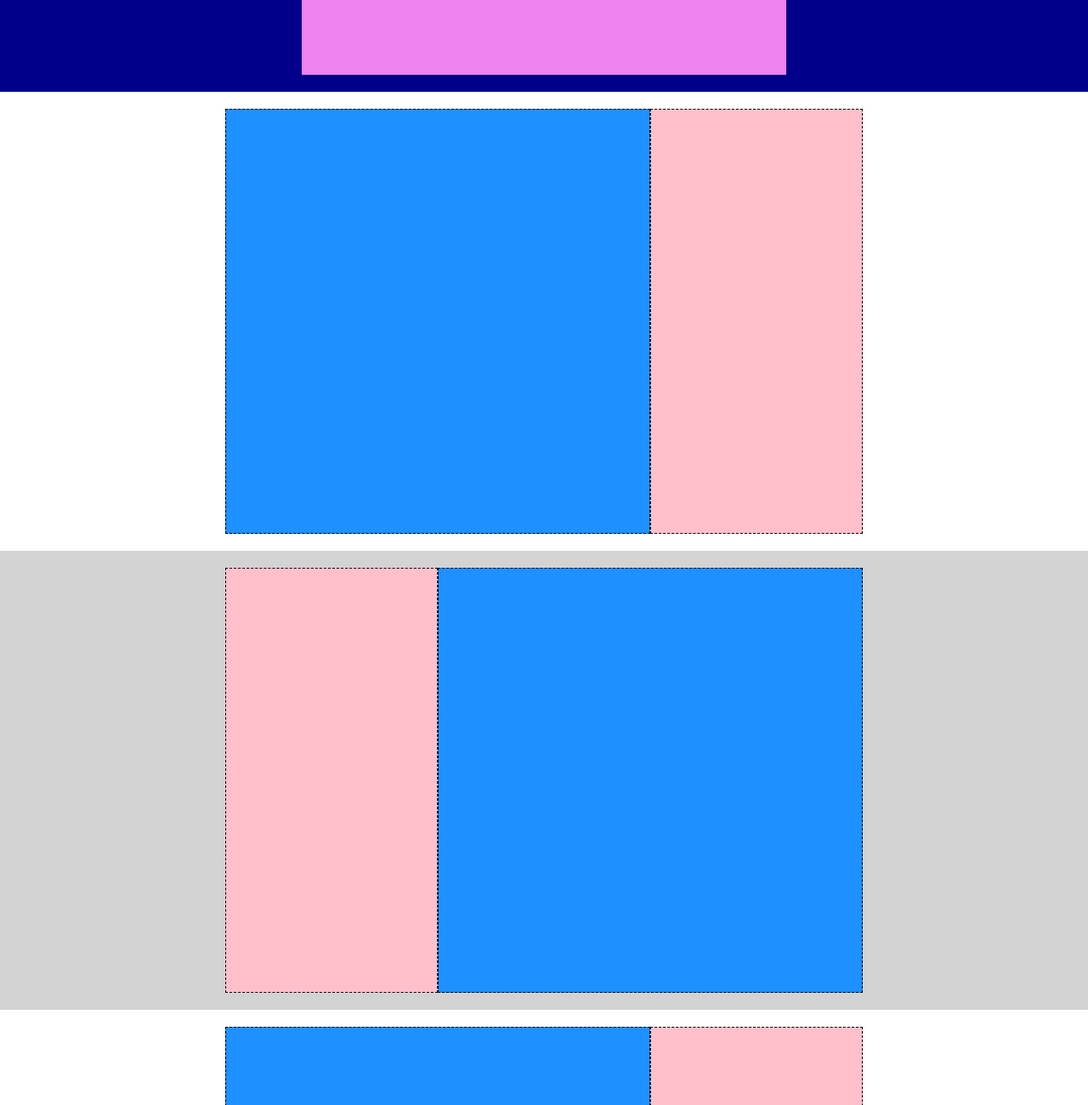
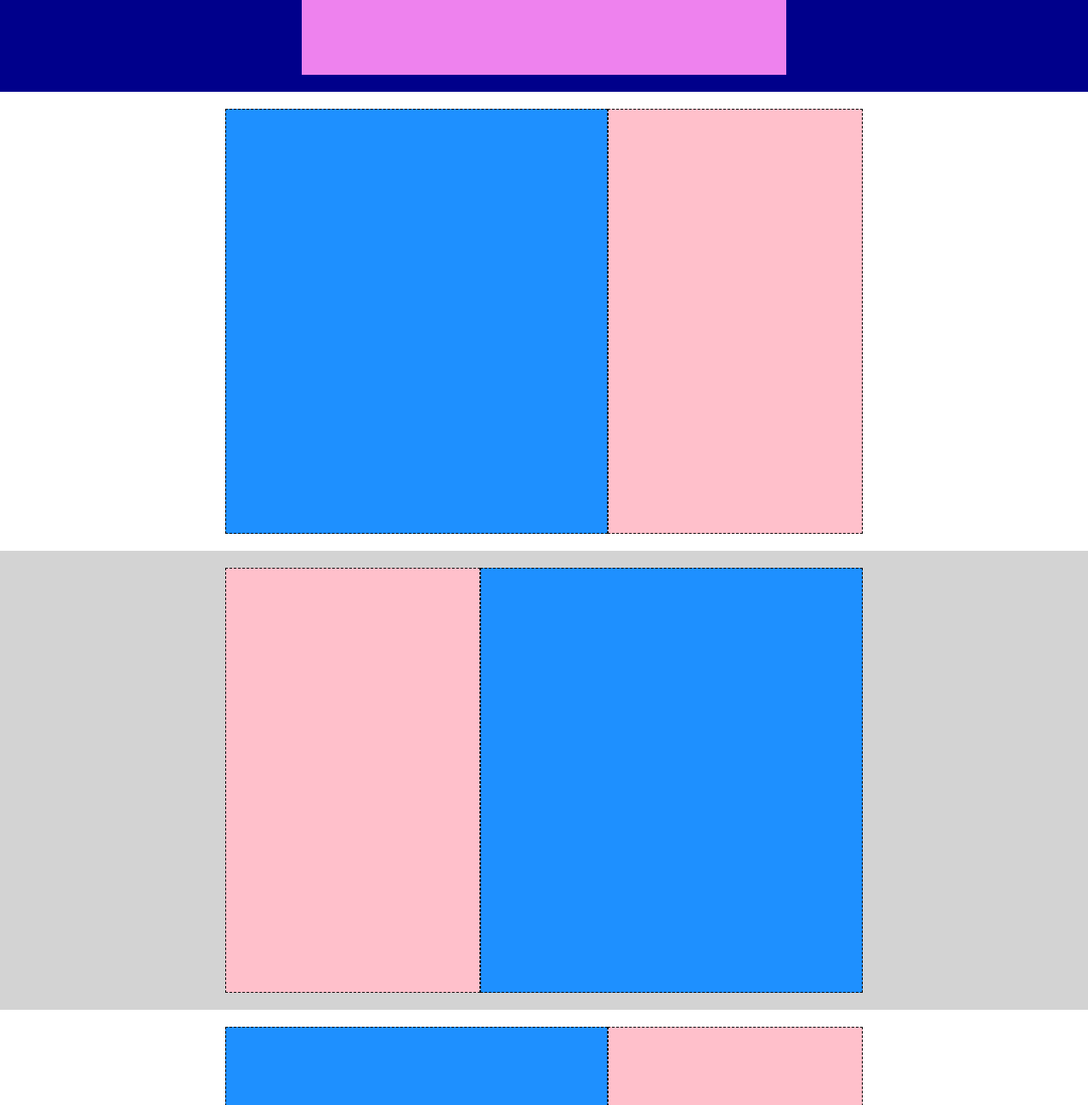
Before and after one commit to VitaFrancesco/htmlcss-struttura-discord, a plain HTML site: page index.html in a window 1280 px wide. Shown: the part 380-1680 px from the top of the page at 85% size. Drawn offline with Linux system fonts and the light colour scheme.

Commit message:
fix width columns

```diff
--- a/css/app.css
+++ b/css/app.css
@@ -52,11 +52,15 @@ header{
     display: flex;
 }
 
-.col-66{
-    width: calc((100% / 3) * 2);
+.col-60{
+    width: 60%;
 }
 
-.col-33{
+.col-40{
+    width: 40%;
+}
+
+.col-33 {
     width: calc(100% / 3);
 }
 
--- a/index.html
+++ b/index.html
@@ -37,24 +37,24 @@
         <section class="section bg-white debug">
             <div class="container">
                 <div class="row">
-                    <div class="col-66 bg-clear-blue"></div>
-                    <div class="col-33 bg-pink"></div>
+                    <div class="col-60 bg-clear-blue"></div>
+                    <div class="col-40 bg-pink"></div>
                 </div>
             </div>
         </section>
         <section class="section bg-gray debug">
             <div class="container">
                 <div class="row reverse">
-                    <div class="col-66 bg-clear-blue"></div>
-                    <div class="col-33 bg-pink"></div>
+                    <div class="col-60 bg-clear-blue"></div>
+                    <div class="col-40 bg-pink"></div>
                 </div>
             </div>
         </section>
         <section class="section bg-white debug">
             <div class="container">
                 <div class="row">
-                    <div class="col-66 bg-clear-blue"></div>
-                    <div class="col-33 bg-pink"></div>
+                    <div class="col-60 bg-clear-blue"></div>
+                    <div class="col-40 bg-pink"></div>
                 </div>
             </div>
         </section>
```
